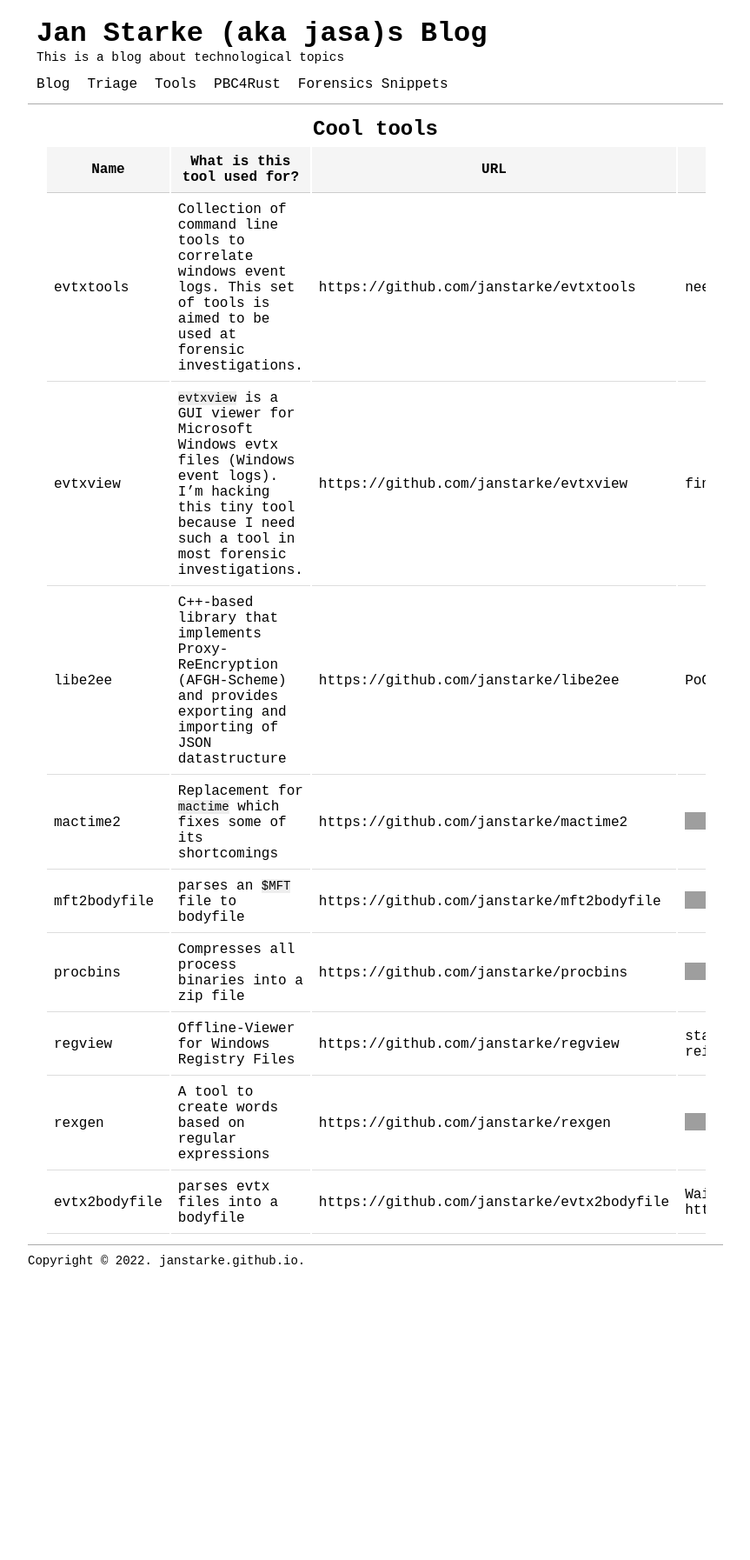
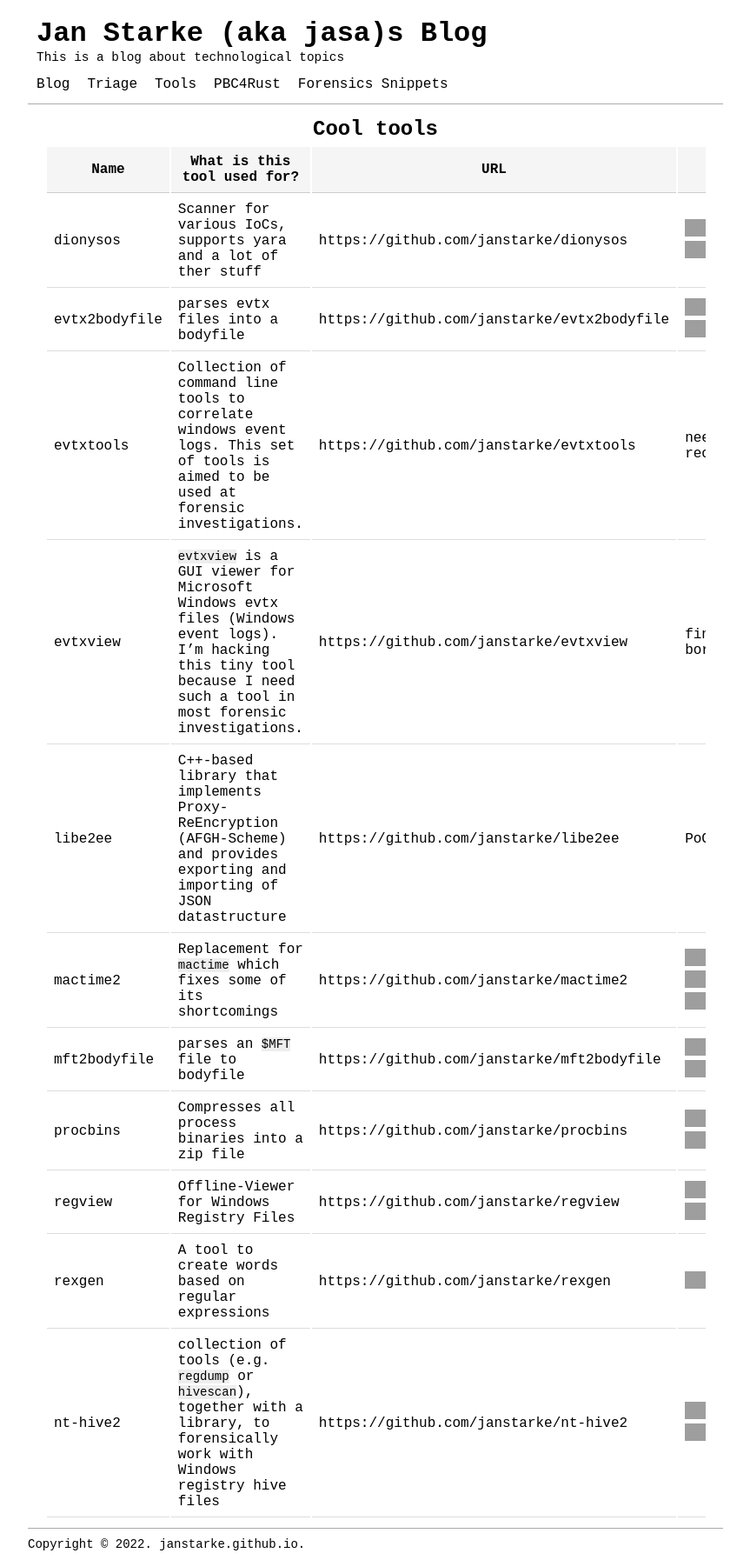
Before and after one commit to janstarke/janstarke.github.io, a Jekyll site: the page built from pages/tools.md, in a window 1280 px wide. Shown: the whole page at 87% size, without its empty margins (208-1071 px from the left). Built offline with Jekyll 4.4.1, drawn with Linux system fonts in a browser that asks for light colours; before the commit the page ends 1468 px from its top, so only the background shows below that; grey boxes are pictures that could not be loaded.

Commit message:
update tools page

```diff
--- a/pages/tools.md
+++ b/pages/tools.md
@@ -5,12 +5,14 @@
 
 | Name | What is this tool used for? | URL | Status |
 |-|-|-|-|
+|dionysos | Scanner for various IoCs, supports yara and a lot of ther stuff | <https://github.com/janstarke/dionysos> | ![Crates.io](https://img.shields.io/crates/v/dionysos) ![Crates.io (latest)](https://img.shields.io/crates/dv/dionysos)
+|evtx2bodyfile|parses evtx files into a bodyfile | https://github.com/janstarke/evtx2bodyfile | ![Crates.io](https://img.shields.io/crates/v/evtx2bodyfile) ![Crates.io (latest)](https://img.shields.io/crates/dv/evtx2bodyfile) |
 |evtxtools | Collection of command line tools to correlate windows event logs. This set of tools is aimed to be used at forensic investigations. | [https://github.com/janstarke/evtxtools](https://github.com/teeshop/evtxtools)| need's reorganization|
 |evtxview | `evtxview` is a GUI viewer for Microsoft Windows evtx files (Windows event logs). I'm hacking this tiny tool because I need such a tool in most forensic investigations. | [https://github.com/janstarke/evtxview](https://github.com/teeshop/evtxview) | final, but boring |
 |libe2ee|C++-based library that implements Proxy-ReEncryption (AFGH-Scheme) and provides exporting and importing of JSON datastructure|[https://github.com/janstarke/libe2ee](https://github.com/teeshop/libe2ee)| PoC, abondened|
 |mactime2| Replacement for `mactime` which fixes some of its shortcomings | <https://github.com/janstarke/mactime2> | ![Crates.io](https://img.shields.io/crates/v/mactime2) ![Crates.io (latest)](https://img.shields.io/crates/dv/mactime2) ![Codecov](https://img.shields.io/codecov/c/github/janstarke/mactime2) |
-|mft2bodyfile|parses an `$MFT` file to bodyfile | https://github.com/janstarke/mft2bodyfile |[![Crate](https://img.shields.io/crates/v/mft2bodyfile.svg)](https://crates.io/crates/mft2bodyfile)![Crates.io](https://img.shields.io/crates/d/mft2bodyfile)|
-|procbins|Compresses all process binaries into a zip file|[https://github.com/janstarke/procbins](https://github.com/teeshop/procbins)|[![Crates.io](https://img.shields.io/crates/v/procbins)](https://img.shields.io/crates/v/procbins)![Crates.io](https://img.shields.io/crates/d/procbins)|
-|regview|Offline-Viewer for Windows Registry Files|[https://github.com/janstarke/regview](https://github.com/teeshop/regview)| stable version is `0.1.4`, will be reimplemented since `0.2` |
+|mft2bodyfile|parses an `$MFT` file to bodyfile | https://github.com/janstarke/mft2bodyfile |[![Crate](https://img.shields.io/crates/v/mft2bodyfile.svg)](https://crates.io/crates/mft2bodyfile) ![Crates.io](https://img.shields.io/crates/d/mft2bodyfile)|
+|procbins|Compresses all process binaries into a zip file|[https://github.com/janstarke/procbins](https://github.com/teeshop/procbins)|[![Crates.io](https://img.shields.io/crates/v/procbins)](https://img.shields.io/crates/v/procbins) ![Crates.io](https://img.shields.io/crates/d/procbins)|
+|regview|Offline-Viewer for Windows Registry Files|[https://github.com/janstarke/regview](https://github.com/teeshop/regview)| ![Crates.io](https://img.shields.io/crates/v/regview) ![Crates.io (latest)](https://img.shields.io/crates/dv/regview) |
 |rexgen|A tool to create words based on regular expressions|[https://github.com/janstarke/rexgen](https://github.com/teeshop/rexgen)|![GitHub issues](https://img.shields.io/github/issues/janstarke/rexgen)|
-|evtx2bodyfile|parses evtx files into a bodyfile | https://github.com/janstarke/evtx2bodyfile | Waiting for [https://github.com/omerbenamram/evtx/pull/195](https://github.com/omerbenamram/evtx/pull/195) |
+|nt-hive2|collection of tools (e.g. `regdump` or `hivescan`), together with a library, to forensically work with Windows registry hive files|<https://github.com/janstarke/nt-hive2>| ![Crates.io](https://img.shields.io/crates/v/nt-hive2) ![Crates.io (latest)](https://img.shields.io/crates/dv/nt-hive2)
```
